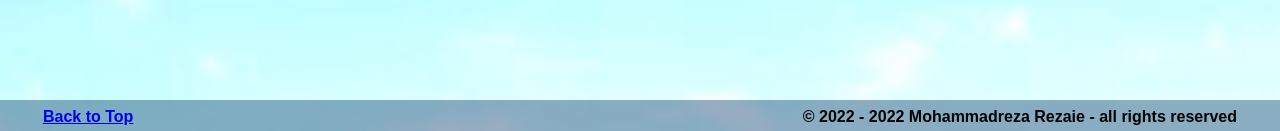
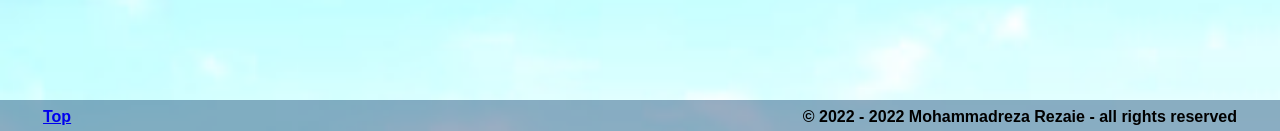
Before and after one commit to mrrezaie/mrrezaie.github.io, a Jekyll site: the page built from index.html, in a window 1280 px wide. Shown: the part 766-897 px from the top of the page. Built offline with Jekyll 4.4.1, drawn with Linux system fonts in a browser that asks for light colours.

Commit message:
Update default.html

```diff
--- a/_layouts/default.html
+++ b/_layouts/default.html
@@ -86,7 +86,7 @@
 
 			<div id="footer">
 				<ul>
-					<li class='left'><a href="#">Back to Top</a></li>
+					<li class='left'><a href="#">Top</a></li>
 					<li class='right'>&copy; 2022 - 2022 Mohammadreza Rezaie - all rights reserved</li>
 				</ul>
 			</div>
```
